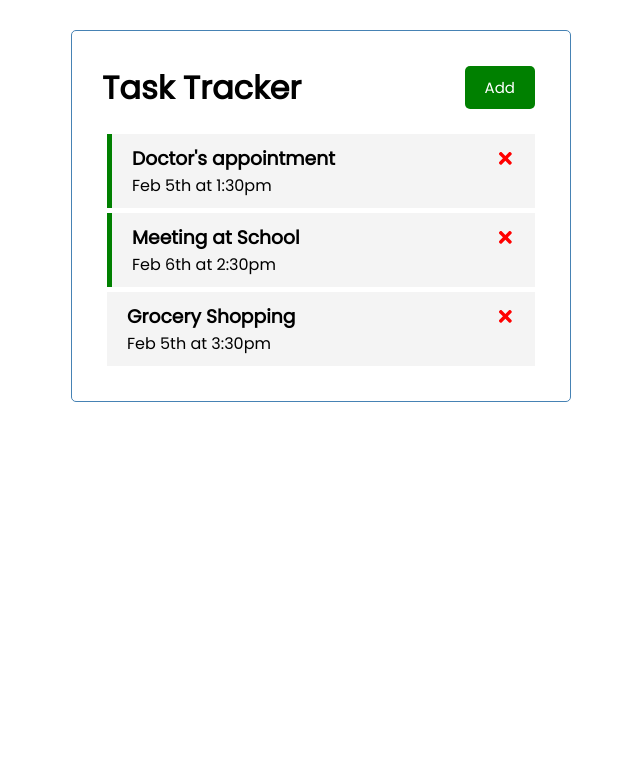
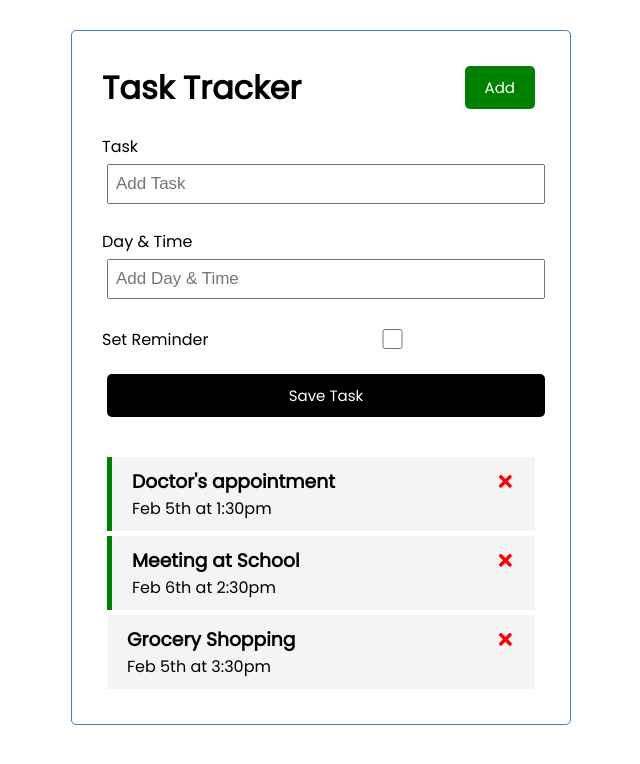
Before and after one commit to ruchiragoswami/react-task-tracker, a React (Create React App) app in the folder task-tracker/: page / in a window 1280 px wide. Shown: the top 764 px of the page, without its empty margins (319-959 px from the left). Built offline with nearby package versions, Linux system fonts and the light colour scheme.

Commit message:
Form Component Added
AddTask component added with a form. Wired with App.js and styled

```diff
--- a/task-tracker/src/App.js
+++ b/task-tracker/src/App.js
@@ -1,6 +1,8 @@
 import { useState } from 'react';
 import Header from './compnents/Header';
 import Tasks from "./compnents/Tasks";
+import Task from "./compnents/AddTask";
+import AddTask from './compnents/AddTask';
 
 
 function App() {
@@ -49,7 +51,11 @@ function App() {
   return (
     <div className = "container" >
 
+
       <Header />
+
+      <AddTask />
+
       {tasks.length > 0 ? <Tasks tasks={tasks} onDelete={deleteTask} onToggle={toggleReminder}
       />: 'No tasks to show '}
 
--- /dev/null
+++ b/task-tracker/src/compnents/AddTask.js
@@ -0,0 +1,27 @@
+import React from 'react'
+
+const AddTask = () => {
+    return (
+        <form action="" className="add-form">
+            <div className='form-control'>
+                <label htmlFor="addTask"> Task </label>
+                <input id="addTask" type="text" placeholder='Add Task' />
+            </div>
+
+            <div className='form-control'>
+                <label htmlFor="addDay"> Day & Time </label>
+                <input id="addDay" type="text" placeholder='Add Day & Time' />
+            </div>
+
+            <div className='form-control form-control-check'>
+                <label htmlFor="setReminder"> Set Reminder </label>
+                <input id="setReminder" type="checkbox" />
+            </div>
+
+            <input type="submit" value="Save Task"  className='btn btn-block'/>
+
+        </form>
+    )
+}
+
+export default AddTask
```
